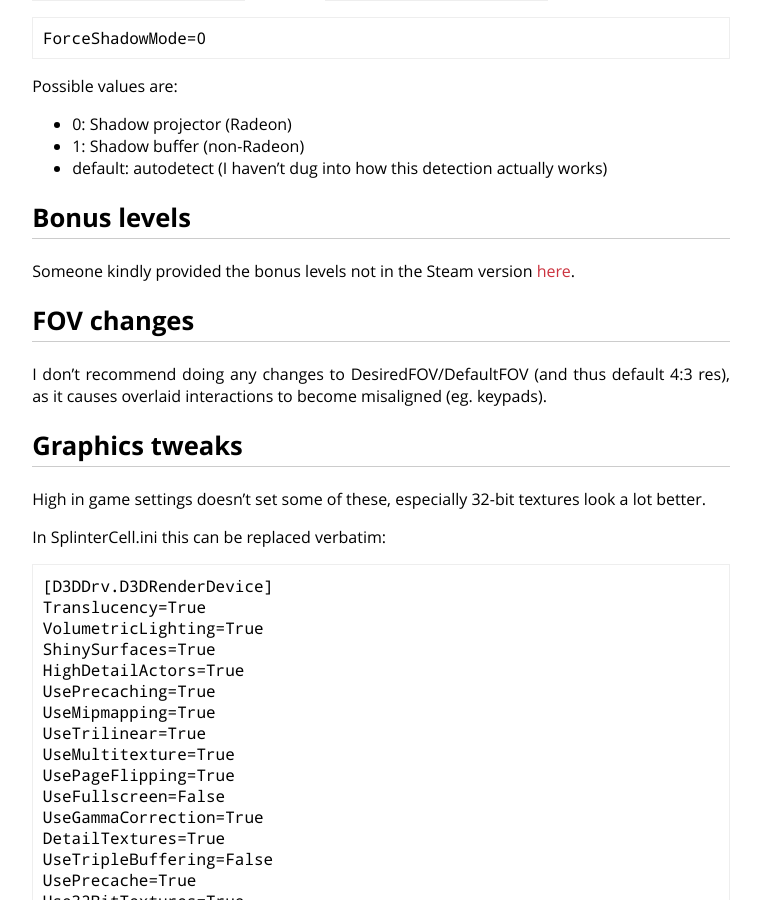
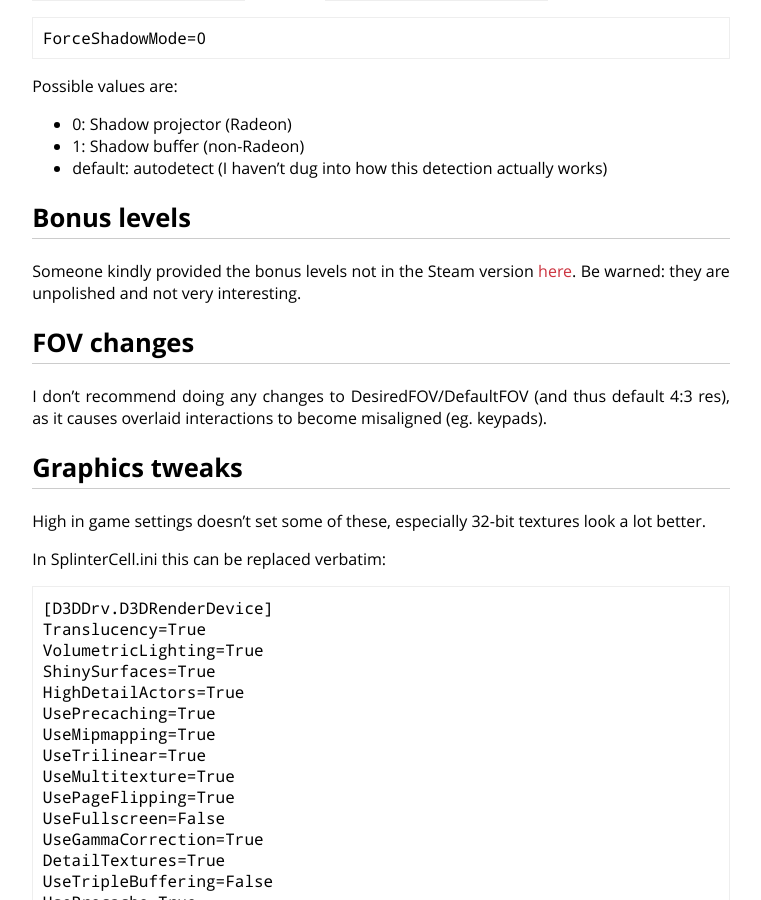
Before and after one commit to cdown/chrisdown.name, a Jekyll site: the page built from oldgames.md, in a window 1280 px wide and 900 px high, scrolled down 425 px. Shown: the whole window, without its empty margins (259-1020 px from the left). Built offline with Jekyll 4.4.1, drawn with Linux system fonts in a browser that asks for light colours.

Commit message:
Note about bonus levels

```diff
--- a/oldgames.md
+++ b/oldgames.md
@@ -31,7 +31,8 @@ Possible values are:
 ## Bonus levels
 
 Someone kindly provided the bonus levels not in the Steam version
-[here](https://steamcommunity.com/sharedfiles/filedetails/?id=464988984).
+[here](https://steamcommunity.com/sharedfiles/filedetails/?id=464988984). Be
+warned: they are unpolished and not very interesting.
 
 ## FOV changes
 
```
